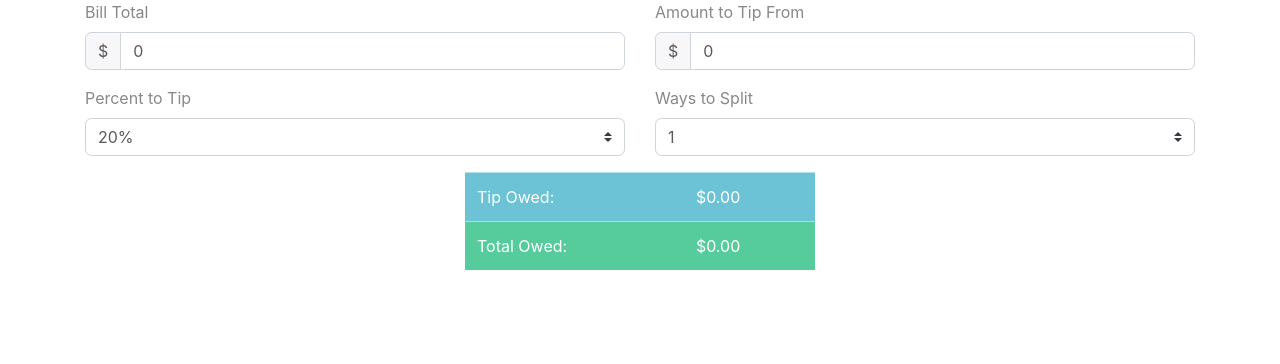
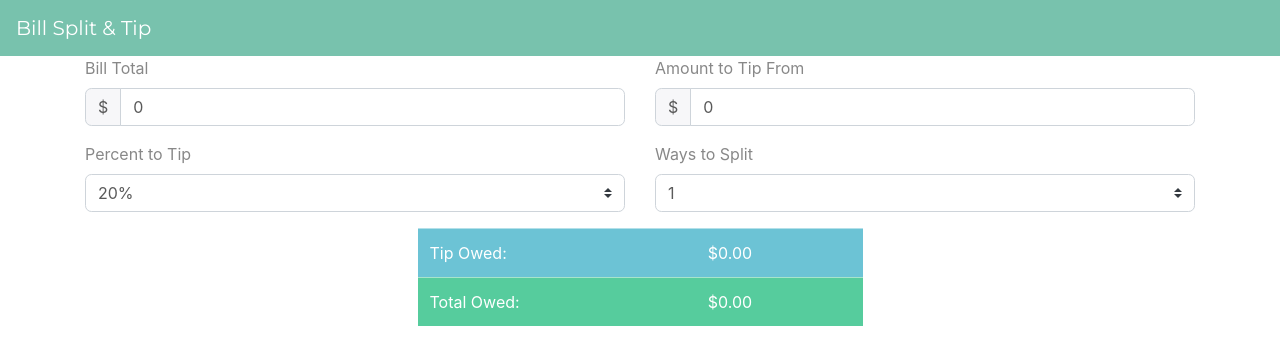
Before and after one commit to ducttape12/BillSplitAndTip2, an Angular app: page / in a window 1280 px wide. Shown: the top 364 px of the page. Built offline with nearby package versions, Linux system fonts and the light colour scheme.

Commit message:
Added nav-bar component

```diff
--- a/src/app/app.component.html
+++ b/src/app/app.component.html
@@ -1,3 +1,5 @@
+<app-nav-bar></app-nav-bar>
+
 <div class="container">
     <div class="row">
         <div class="col-md-6 col-sm-12">
@@ -24,7 +26,7 @@
     </div>
 
     <div class="row justify-content-center">
-        <div class="col-sm-12 col-md-4" *ngIf="!billTotalError && !tipFromError">
+        <div class="col-sm-12 col-md-5" *ngIf="!billTotalError && !tipFromError">
             <app-summary [tip-owed]="tipOwed()" [total-owed]="totalOwed()" [owed-per-person]="owedPerPerson()"
                 [owed-by-others]="owedByOthers()" [bill-is-split]="isBillSplit()"></app-summary>
         </div>
--- a/src/app/app.module.ts
+++ b/src/app/app.module.ts
@@ -5,13 +5,15 @@ import { AppComponent } from './app.component';
 import { PriceEntryComponent } from './price-entry/price-entry.component';
 import { DropdownComponent } from './dropdown/dropdown.component';
 import { SummaryComponent } from './summary/summary.component';
+import { NavBarComponent } from './nav-bar/nav-bar.component';
 
 @NgModule({
   declarations: [
     AppComponent,
     PriceEntryComponent,
     DropdownComponent,
-    SummaryComponent
+    SummaryComponent,
+    NavBarComponent
   ],
   imports: [
     BrowserModule,
--- /dev/null
+++ b/src/app/nav-bar/nav-bar.component.html
@@ -0,0 +1,3 @@
+<nav class="navbar sticky-top navbar-dark bg-primary">
+  <span class="navbar-brand mb-0 h1">Bill Split & Tip</span>
+</nav>
--- /dev/null
+++ b/src/app/nav-bar/nav-bar.component.ts
@@ -0,0 +1,15 @@
+import { Component, OnInit } from '@angular/core';
+
+@Component({
+  selector: 'app-nav-bar',
+  templateUrl: './nav-bar.component.html',
+  styleUrls: ['./nav-bar.component.css']
+})
+export class NavBarComponent implements OnInit {
+
+  constructor() { }
+
+  ngOnInit() {
+  }
+
+}
--- a/src/index.html
+++ b/src/index.html
@@ -10,7 +10,7 @@
   <link rel="icon" type="image/x-icon" href="favicon.ico">
 </head>
 
-<body>
+<body class="d-flex flex-column h-100">
   <app-root></app-root>
 </body>
 
```
Also changed, not shown: src/app/nav-bar/nav-bar.component.css (added), 1 other file (tests, documents, lock files or other folders).
